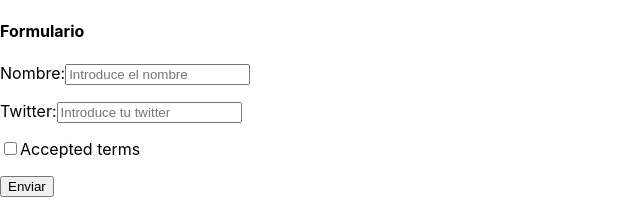
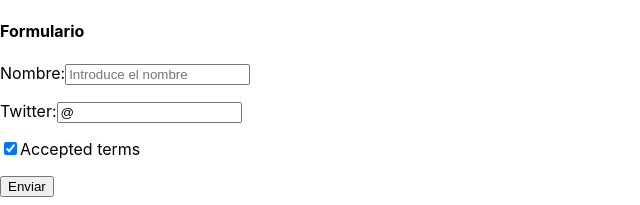
Before and after one commit to jimmy404/REACT-Udemy-Course, a React (Create React App) app: page / in a window 1280 px wide. Shown: the top 205 px of the page, without its empty margins (0-640 px from the left). Built offline with nearby package versions, Linux system fonts and the light colour scheme.

Commit message:
Controlled components - forms.js

```diff
--- a/src/sections/forms.js
+++ b/src/sections/forms.js
@@ -1,16 +1,25 @@
 import React, { Component } from 'react'
 
 export default class Form extends Component {
-    handleClick = (e) => {
-        e.preventDefault()
-        const name = this.inputName.value
-        const email = document.getElementById('twitter').value
-        console.log({name, email})
+
+    constructor() {
+        super()
+        this.state = {
+            inputName: '',
+            inputTwitter:'@',
+            inputTerms: true
+        }
     }
 
-    handleChange(e){
+    handleSubmit = (e) => {
+        e.preventDefault()
+        console.log(this.state)
+    }
+
+    handleChange =(e) => {
         console.log('handleChange')
         console.log(e.target.checked)
+        this.setState({inputTerms: e.target.checked})
     }
 
     render(){
@@ -23,8 +32,10 @@
                         <input
                             id="name"
                             name="userName"
+                            onChange={e => this.setState({inputName: e.target.value })}
                             placeholder="Introduce el nombre"
                             ref={inputElement => this.inputName = inputElement}
+                            value={this.state.inputName}
                             />
                     </p>
 
@@ -33,13 +44,18 @@
                         <input
                             id="twitter"
                             name="twitterName"
+                            onChange={e => this.setState({inputTwitter: e.target.value })}
                             placeholder="Introduce tu twitter"
+                            value={this.state.inputTwitter}
                             />
                     </p>
 
                     <p>
                         <label>
-                            <input onChange={this.handleChange} type="checkbox" />
+                            <input
+                                checked={this.state.inputTerms}
+                                onChange={this.handleChange}
+                                type="checkbox" />
                             Accepted terms
                         </label>
                     </p>
```
